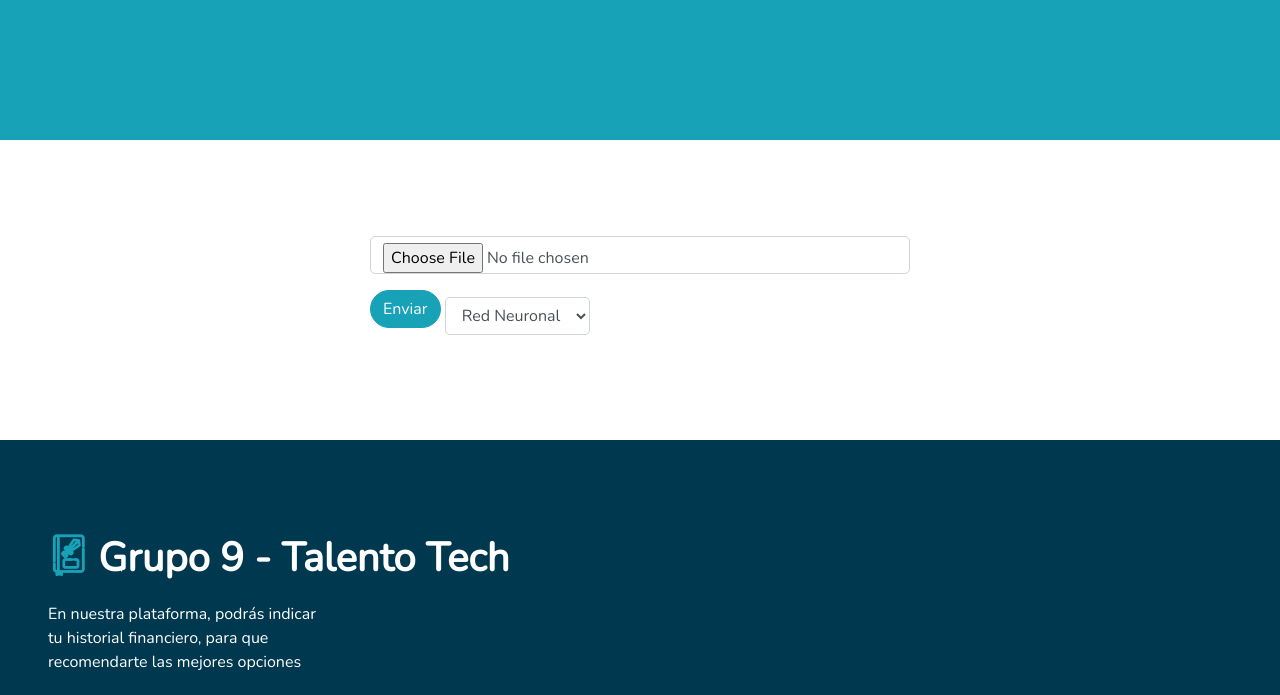
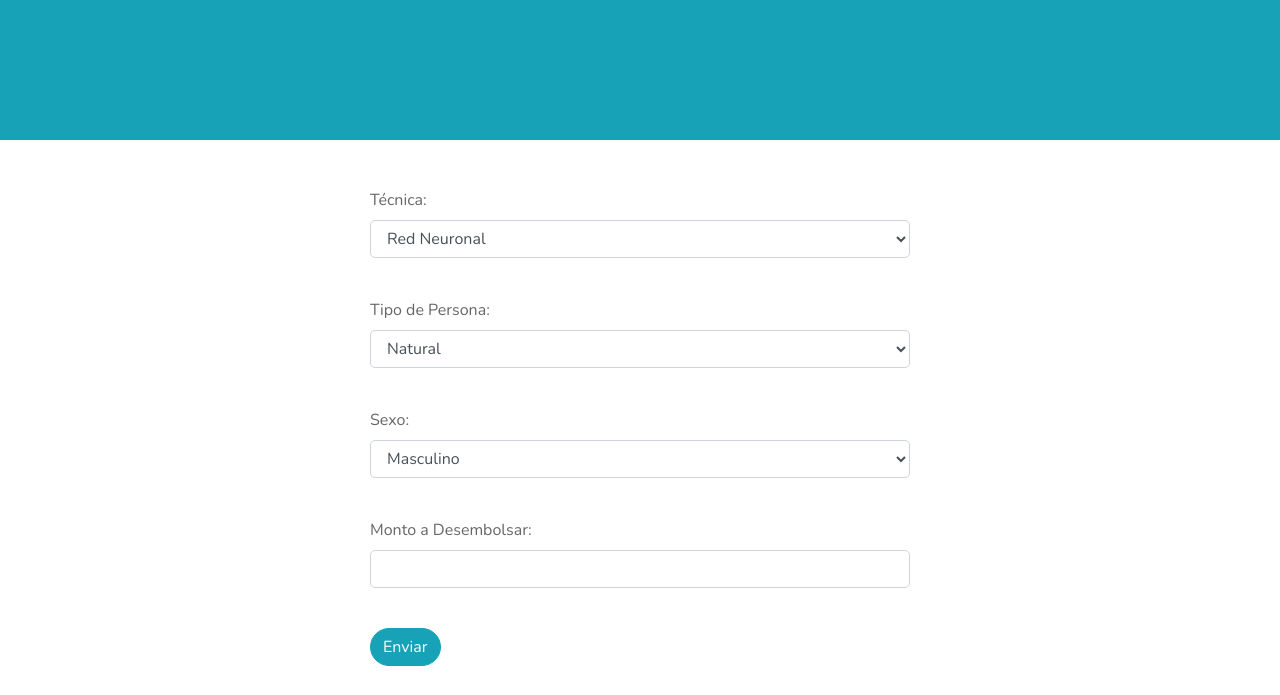
Before and after one commit to edwinr2000/RevisionWebProyecto, a plain HTML site: page UploadData.html in a window 1280 px wide. Shown: the part 260-955 px from the top of the page. Drawn offline with nearby package versions, Linux system fonts and the light colour scheme.

Commit message:
Update Ingresar datos

```diff
--- a/UploadData.html
+++ b/UploadData.html
@@ -42,8 +42,8 @@
             </button>
             <div class="collapse navbar-collapse justify-content-between" id="navbarCollapse">
                 <div class="navbar-nav font-weight-bold mx-auto py-0">
-                    <a href="index.html" class="nav-item nav-link active">Inicio</a>
-                    <a href="UploadData.html" class="nav-item nav-link">Cargue de datos</a>
+                    <a href="index.html" class="nav-item nav-link">Inicio</a>
+                    <a href="UploadData.html" class="nav-item nav-link active">Ingreso de datos</a>
                     <a href="Dashboard.html" class="nav-item nav-link">Dashboard</a>
                 </div>
             </div>
@@ -56,31 +56,48 @@
     <!-- Header Start -->
     <div class="container-fluid bg-primary mb-5">
         <div class="d-flex flex-column align-items-center justify-content-center" style="min-height: 400px">
-            <h3 class="display-3 font-weight-bold text-white">Cargue de datos</h3>
+            <h3 class="display-3 font-weight-bold text-white">Ingreso de datos</h3>
         </div>
     </div>
     <!-- Header End -->
 
 
-
-    <!-- UploadData Start -->
-    <div class="container py-5">
+    <!-- Test Formulario Start-->
+    <div class="container">
         <div class="row justify-content-center">
-            <div class="col-lg-6">
-                <input type='file' name="file" id="file" accept=".csv" class="form-control mb-3">
-                <button type="button" onclick="enviarDatos()" class="btn btn-primary mb-3">Enviar</button>
-                <label>
-                    <select name="select" id="tecnica" class="form-control">
-                        <option value="1">Red Neuronal </option>
-                        <option value="2">SVM </option>
-                        <option value="3">Regresion </option>
+            <div class="col-md-6">
+                <form>
+                    <label for="Técnica">Técnica:</label>
+                    <select name="Técnica" id="Técnica" class="form-control mb-3">
+                        <option value="Red Neuronal">Red Neuronal</option>
+                        <option value="SVM">SVM</option>
+                        <option value="Regresión">Regresión</option>
                     </select>
-                </label>
+                    <br>
+                    <label for="tipo_persona">Tipo de Persona:</label>
+                    <select name="tipo_persona" id="tipo_persona" class="form-control mb-3">
+                        <option value="natural">Natural</option>
+                        <option value="juridico">Jurídico</option>
+                    </select>
+                    <br>
+                    <label for="sexo">Sexo:</label>
+                    <select name="sexo" id="sexo" class="form-control mb-3">
+                        <option value="masculino">Masculino</option>
+                        <option value="femenino">Femenino</option>
+                    </select>
+                    <br>
+                    <label for="monto">Monto a Desembolsar:</label>
+                    <input type="number" id="monto" name="monto" class="form-control mb-3">
+                    <br>
+                    <button type="button" onclick="enviarDatos()" class="btn btn-primary mb-3">Enviar</button>
+                </form>
             </div>
         </div>
     </div>
     <script src="enviar.js"></script>
-    <!-- UploadData End -->
+    <!-- Test Formulario End-->
+
+
 
 
     <!-- Footer Start -->
@@ -91,7 +108,7 @@
                     <i class="flaticon-032-book"></i>
                     <span class="text-white">Grupo 9 - Talento Tech</span>
                 </a>
-                <p>En nuestra plataforma, podrás indicar tu historial financiero, para que recomendarte las mejores opciones</p>
+                <p>En nuestra plataforma, podrás indicar tu historial financiero, para predecir tu tasa de interés estimada EA (Efectivo Anual)</p>
                 <div class="d-flex justify-content-start mt-4">
                     <a class="btn btn-outline-primary rounded-circle text-center mr-2 px-0"
                         style="width: 38px; height: 38px;" href="#"><i class="fab fa-twitter"></i></a>
```
Also changed, not shown: Dashboard.html (+4 -4 lines), index.html (+3 -3 lines).
